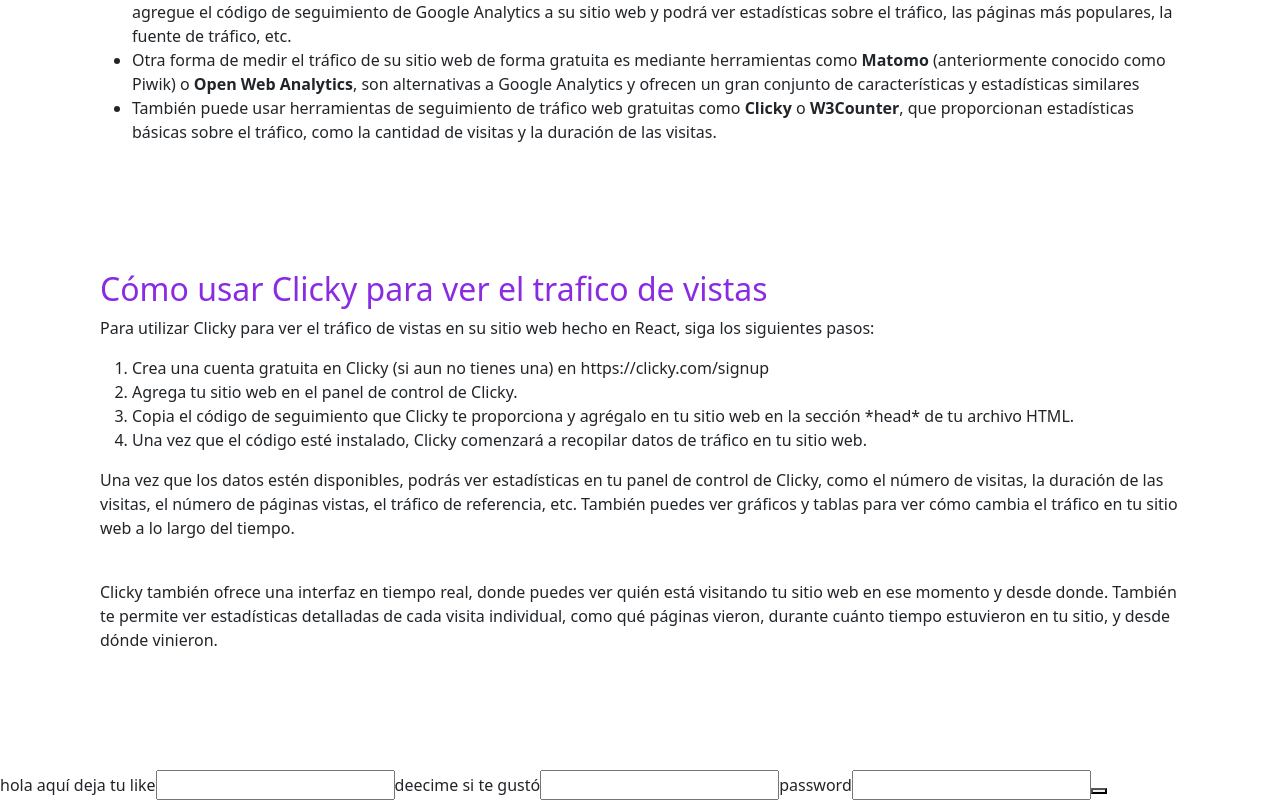
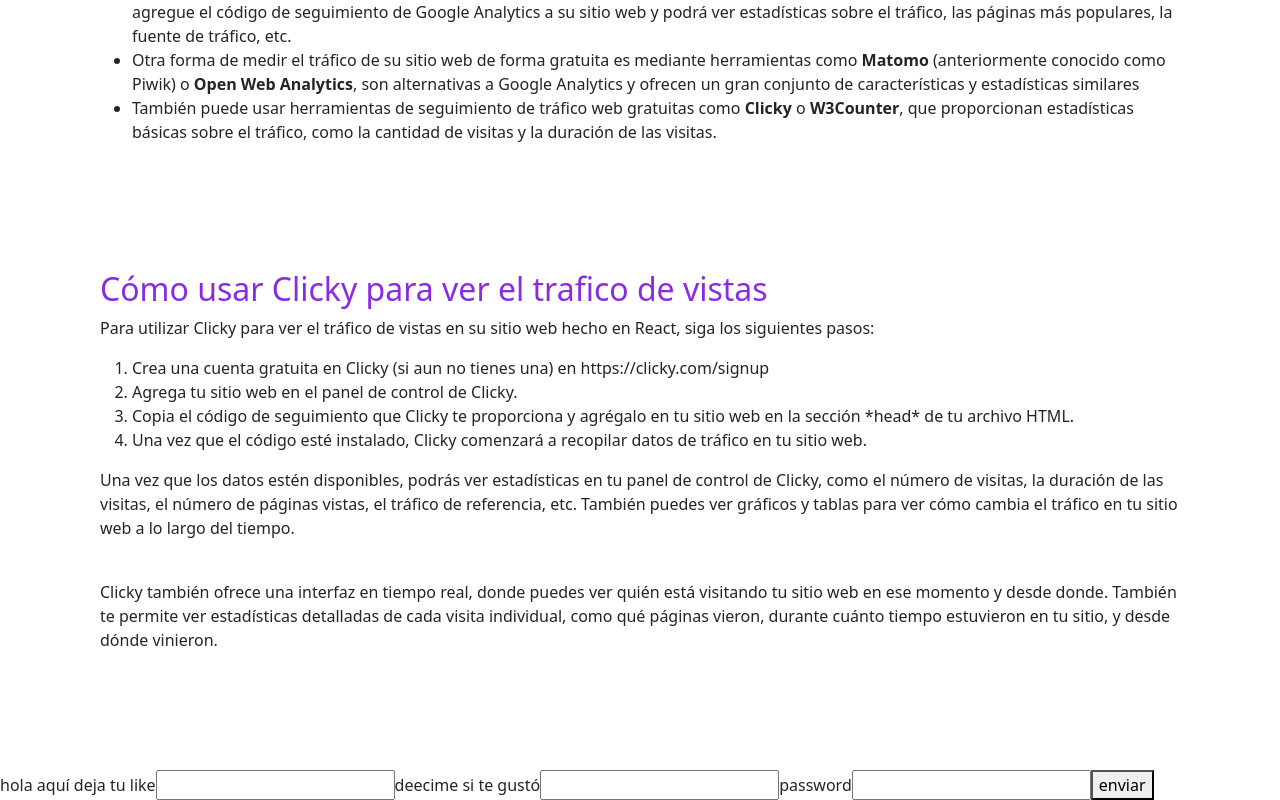
Before and after one commit to tinoyao/TinoFuturos, a React (Create React App) app: page /contact in a window 1280 px wide. Shown: the part 230-1030 px from the top of the page. Built offline with nearby package versions, Linux system fonts and the light colour scheme.

Commit message:
se pone enviar en el boton

```diff
--- a/src/components/contact/Contact.jsx
+++ b/src/components/contact/Contact.jsx
@@ -70,7 +70,7 @@
                     <input type="text" />
                     <label htmlFor="">password</label>
                     <input type="password" />
-                    <button type="submit"></button>
+                    <button type="submit">enviar</button>
                 </form>
             </div>
         </div>
```
